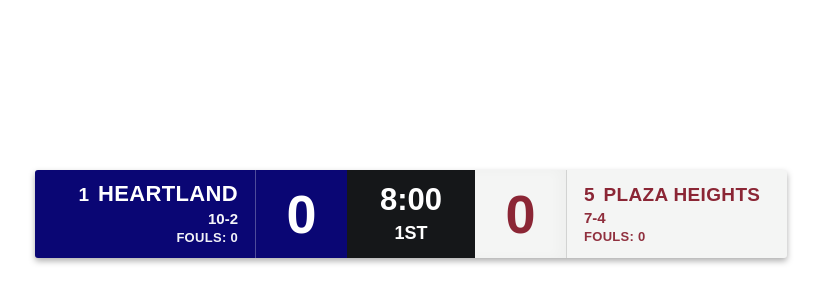
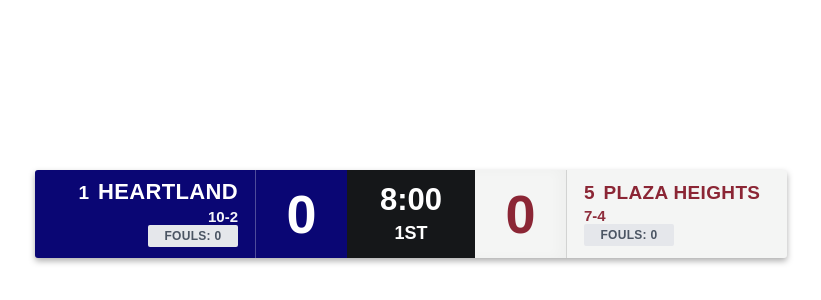
Before and after one commit to mccubb/heartland-tv-scoreboard, a plain HTML site: page index.html in a window 1280 px wide. Shown: the part 500-800 px from the top of the page, without its empty margins (229-1050 px from the left). Drawn offline with Linux system fonts and the light colour scheme.

Commit message:
Style both basketball team-foul counters as subtle permanent light-gray rectangles

```diff
--- a/index.html
+++ b/index.html
@@ -9,13 +9,13 @@
 .top{display:flex;align-items:center;gap:9px;line-height:1}
 .seed{font-size:19px;font-weight:900}
 .name{font-size:22px;font-weight:900;letter-spacing:.35px}
-.record{font-size:15px;font-weight:800;margin-top:5px;opacity:.96}.fouls{font-size:13px;font-weight:900;margin-top:3px;letter-spacing:.3px;opacity:.95;font-variant-numeric:tabular-nums}
+.record{font-size:15px;font-weight:800;margin-top:5px;opacity:.96}.fouls{display:inline-flex;align-items:center;justify-content:center;flex:0 0 auto;box-sizing:border-box;min-width:90px;height:22px;padding:3px 9px;background:#E5E7EB!important;color:#4B5563!important;border-radius:2px;font-size:12px;font-weight:900;line-height:1;letter-spacing:.3px;opacity:1;font-variant-numeric:tabular-nums}
 .score{position:relative;overflow:hidden!important;isolation:isolate;height:88px;width:92px;display:flex;align-items:center;justify-content:center;font-size:54px;font-weight:900;font-variant-numeric:tabular-nums}
 .home .info{background:var(--heartland);color:#fff}.home .score{background:var(--heartland)!important;color:#fff;border-left:1px solid rgba(255,255,255,.28);box-shadow:none}.home .info{border-radius:3px 0 0 3px;align-items:flex-end}.home .top{justify-content:flex-end}
 .away .info{background:var(--white);color:var(--plaza)}.away .score{background:#E9EAEB;color:var(--plaza);border-right:1px solid rgba(90,90,90,.22);box-shadow:inset -7px 0 12px rgba(0,0,0,.025)}.away .info{border-radius:0 3px 3px 0;align-items:flex-start}
 .center{height:88px;width:128px;background:var(--black);color:#fff;display:flex;flex-direction:column;align-items:center;justify-content:center}
 .clock{font-size:31px;line-height:32px;font-weight:900;font-variant-numeric:tabular-nums}.period{font-size:18px;font-weight:900;margin-top:7px}
-@media(max-width:900px){#bug{height:70px}.team,.info,.score,.center{height:70px}.info{width:190px;padding:0 12px}.seed{font-size:14px}.name{font-size:18px}.record{font-size:12px;margin-top:3px}.fouls{font-size:11px;margin-top:2px}.score{width:70px;font-size:42px}.center{width:102px}.clock{font-size:24px;line-height:25px}.period{font-size:14px;margin-top:5px}}
+@media(max-width:900px){#bug{height:70px}.team,.info,.score,.center{height:70px}.info{width:190px;padding:0 12px}.seed{font-size:14px}.name{font-size:18px}.record{font-size:12px;margin-top:3px}.fouls{font-size:11px;margin-top:2px;min-width:85px;height:20px;padding:2px 7px}.score{width:70px;font-size:42px}.center{width:102px}.clock{font-size:24px;line-height:25px}.period{font-size:14px;margin-top:5px}}
 .score .score-current,.score .score-old{position:absolute;inset:0;display:flex;align-items:center;justify-content:center}.score .score-old{opacity:0;pointer-events:none}.score.cross .score-current{animation:newScore .65s ease-in-out both}.score.cross .score-old{animation:oldScore .65s ease-in-out both}
 @keyframes oldScore{0%{opacity:1;transform:scale(1)}45%{opacity:.45;transform:scale(.985)}100%{opacity:0;transform:scale(.97)}}
 @keyframes newScore{0%{opacity:0;transform:scale(1.025)}30%{opacity:.18}58%{opacity:.7}100%{opacity:1;transform:scale(1)}}
```
